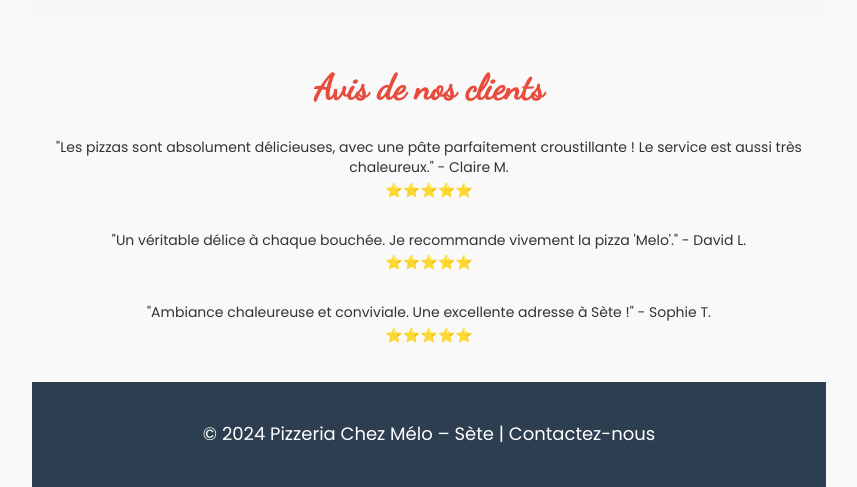
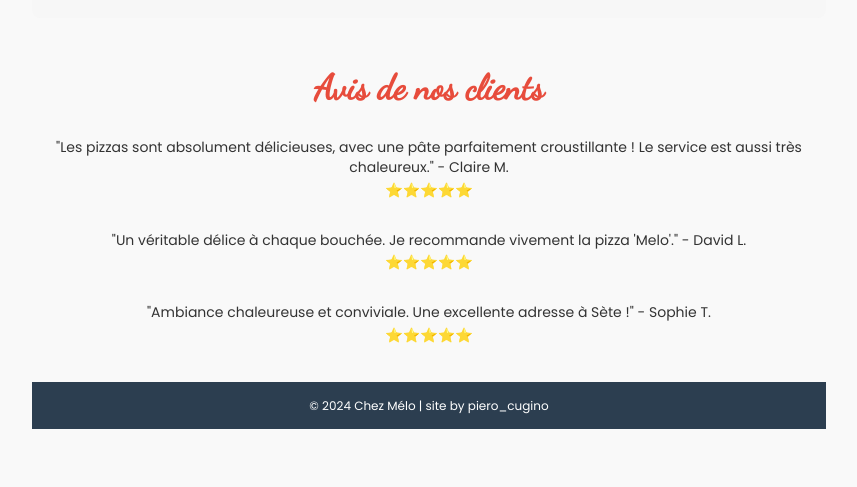
Before and after one commit to pierre-222/chezMelo, a plain HTML site: page index.html in a window 1280 px wide. Shown: the part 1826-2313 px from the top of the page, without its empty margins (211-1068 px from the left). After the commit the page ends 2255 px from the top, so only its background shows below. Drawn offline with Linux system fonts and the light colour scheme.

Commit message:
Add files via upload

```diff
--- a/index.html
+++ b/index.html
@@ -136,13 +136,14 @@
             background-color: #2c3e50;
             color: white;
             text-align: center;
-            padding: 20px 0;
+            padding: 2px 0;
             position: relative;
             bottom: 0;
             width: 100%;
         }
 
-        footer a {
+        footer p {
+            font-size: 12px;
             color: #fff;
             text-decoration: none;
         }
@@ -425,7 +426,7 @@
 
     <!-- Footer -->
     <footer>
-        <p>© 2024 Pizzeria Chez Mélo – Sète | <a href="mailto:contact@chezmelo.com">Contactez-nous</a></p>
+        <p>© 2024 Chez Mélo | site by piero_cugino</p>
     </footer>
 
     <!-- Script du diaporama -->
```
